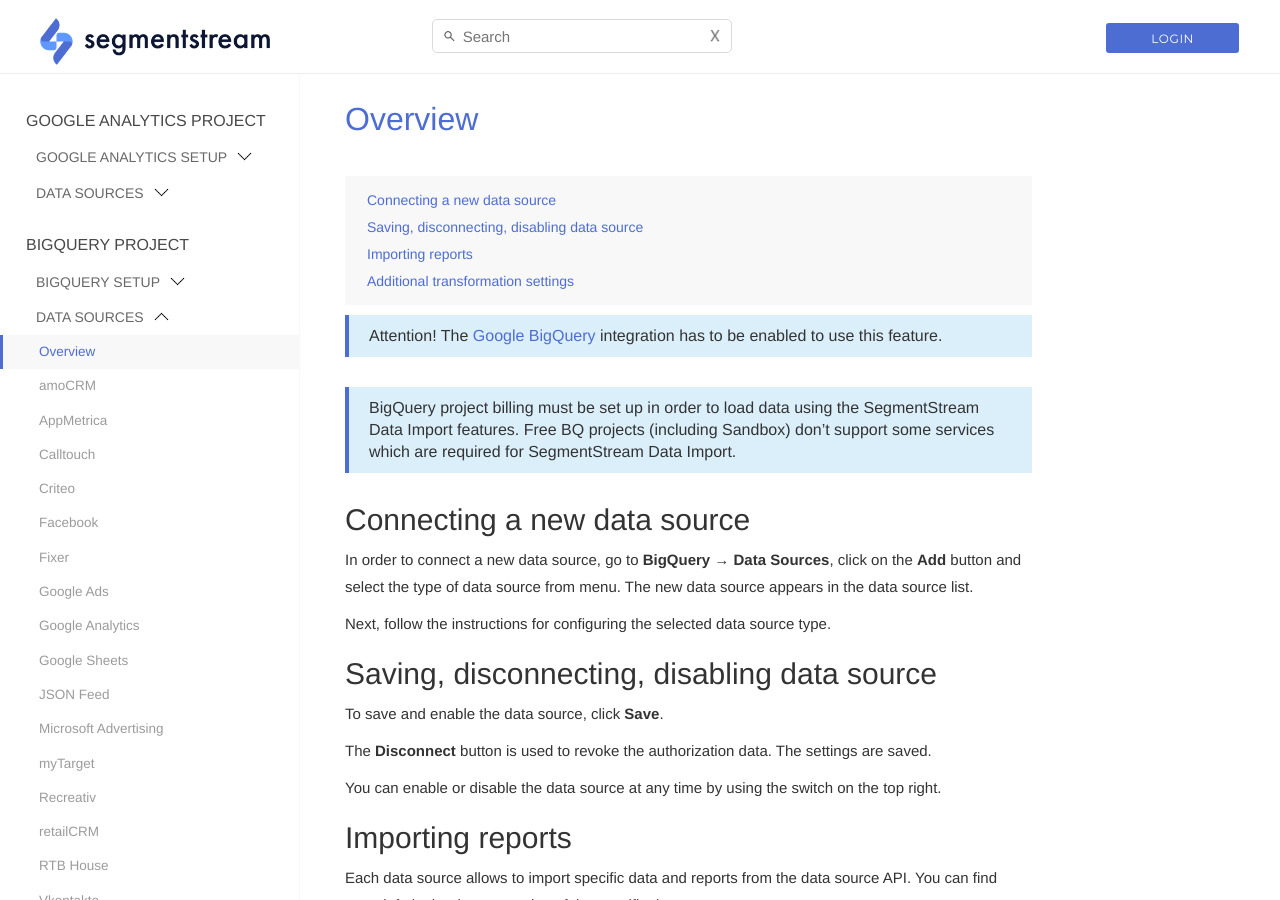
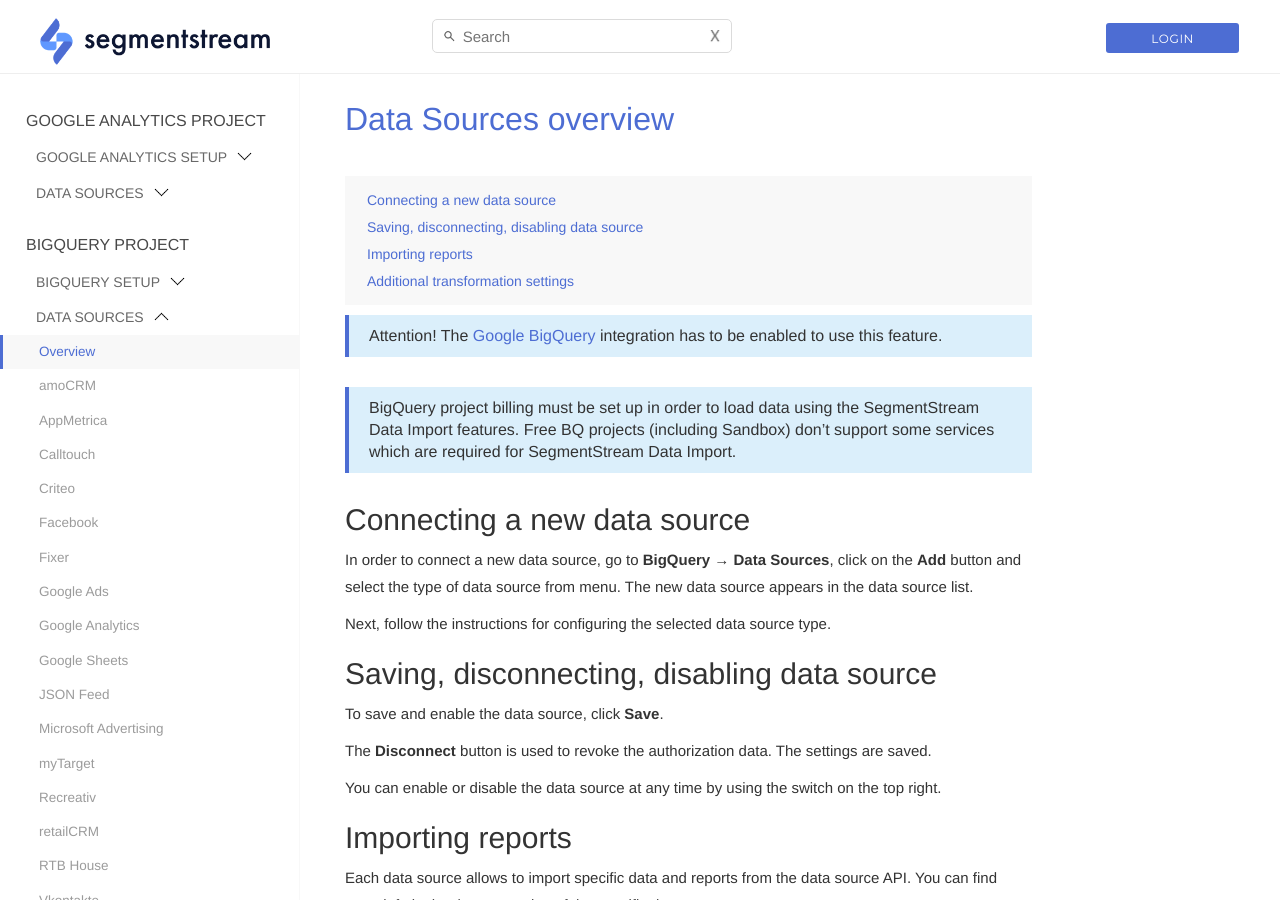
Before and after one commit to segmentstream-com/segmentstream-com.github.io, a Jekyll site: the page built from _docs/datasources/index.md, in a window 1280 px wide and 900 px high. Built offline with Jekyll 4.4.1, drawn with Linux system fonts in a browser that asks for light colours; nearby versions of some CDN libraries.

Commit message:
titles changes

```diff
--- a/_docs/datasources/index.md
+++ b/_docs/datasources/index.md
@@ -1,7 +1,8 @@
 ---
 layout: page
 section: datasources
-title: "Overview"
+navigation_title: "Overview"
+title: "Data Sources overview"
 order: 0
 ---
 
--- a/_layouts/default.html
+++ b/_layouts/default.html
@@ -5,7 +5,7 @@
         <meta http-equiv="X-UA-Compatible" content="IE=edge,chrome=1">
         <meta name="viewport" content="width=device-width">
 
-        <title>{{ site.title }}{% if page.title %} : {{ page.title }}{% endif %}</title>
+        <title>{% if page.title %}{{ page.title }} | {% endif %}{{ site.title }}</title>
         <meta name="description" content="{{ site.subtitle }}">
 
         <link rel="icon" type="image/ico" href="{{ site.baseurl }}/favicon/favicon.ico" sizes="32x32" />
```
Also changed, not shown: _docs/ga-datasources/index.md (+2 -1 lines).
